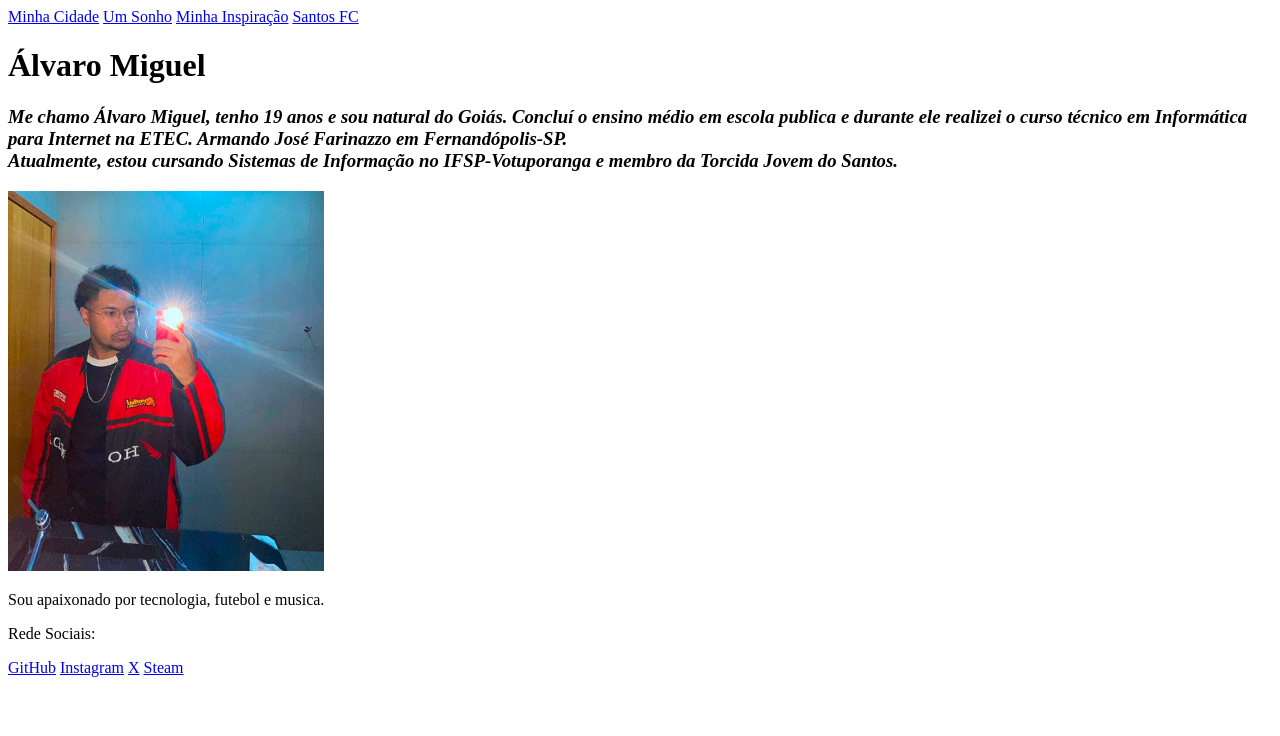
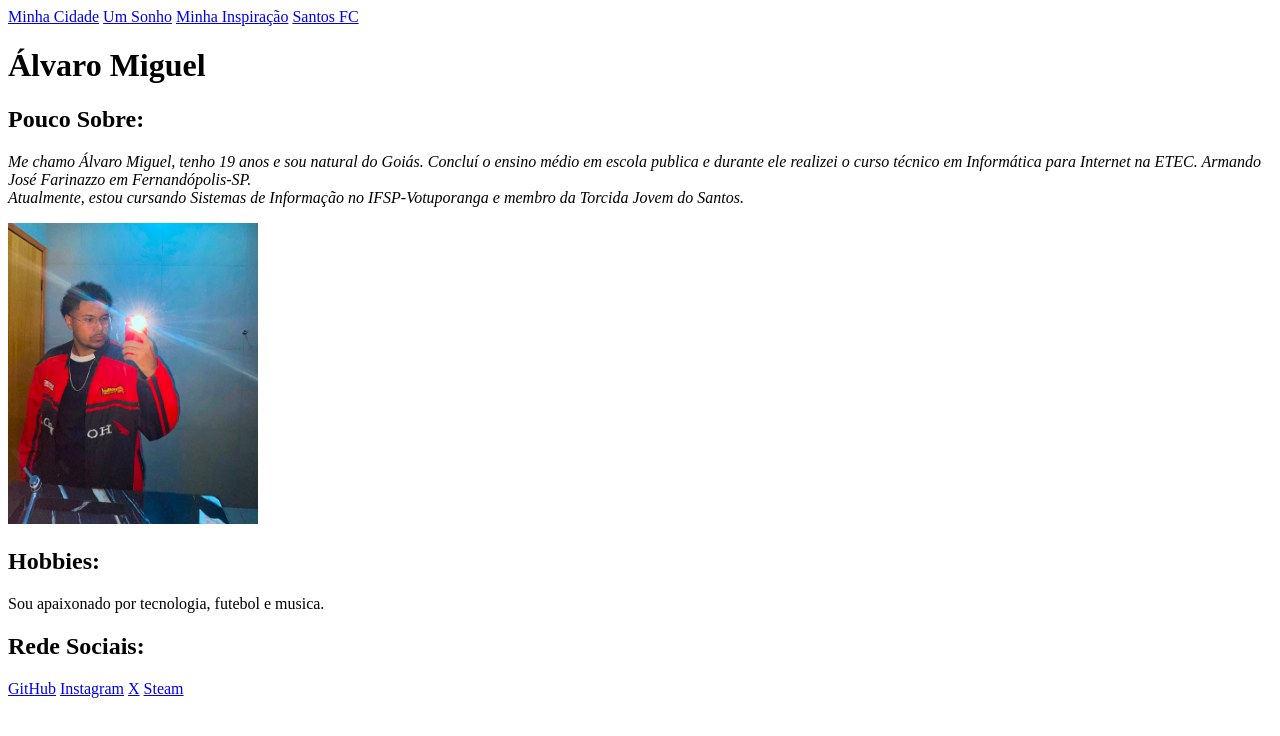
Before and after one commit to alvarowrl/MinhaPaginaDesenvolvimentoWeb1, a plain HTML site: page index.html in a window 1280 px wide. Drawn offline with Linux system fonts and the light colour scheme.

Commit message:
Verificação Pagina Index

```diff
--- a/index.html
+++ b/index.html
@@ -17,20 +17,22 @@
     </header>
     <main>
         <section>
-            <em><h3><p>Me chamo Álvaro Miguel, tenho 19 anos e sou natural do Goiás. Concluí o ensino médio em escola publica e durante ele realizei o curso técnico em Informática para Internet na ETEC. Armando José Farinazzo em Fernandópolis-SP. <br>
-               Atualmente, estou cursando Sistemas de Informação no IFSP-Votuporanga e membro da Torcida Jovem do Santos.</p></h3></em>
+            <h2>Pouco Sobre:</h2>
+            <em><p>Me chamo Álvaro Miguel, tenho 19 anos e sou natural do Goiás. Concluí o ensino médio em escola publica e durante ele realizei o curso técnico em Informática para Internet na ETEC. Armando José Farinazzo em Fernandópolis-SP. <br>
+               Atualmente, estou cursando Sistemas de Informação no IFSP-Votuporanga e membro da Torcida Jovem do Santos.</p></em>
         </section>
         <section>
-            <img src="imagens/minhaImagem.jpg" alt="Álvaro Miguel" width="25%">
+            <img src="imagens/minhaImagem.jpg" alt="Álvaro Miguel" width="250px">
         </section>
         <section>
+            <h2>Hobbies:</h2>
             <p>Sou apaixonado por tecnologia, futebol e musica. </p>
         </section>
 
     </main>
     <footer>
         <section>
-            <p>Rede Sociais:</p>
+            <h2>Rede Sociais:</h2>
             <a href="https://github.com/alvarowrl">GitHub</a>
             <a href="https://www.instagram.com/alvarowrl/">Instagram</a>
             <a href="https://x.com/AGASTwell">X</a>
```
Also changed, not shown: 1 other file.
